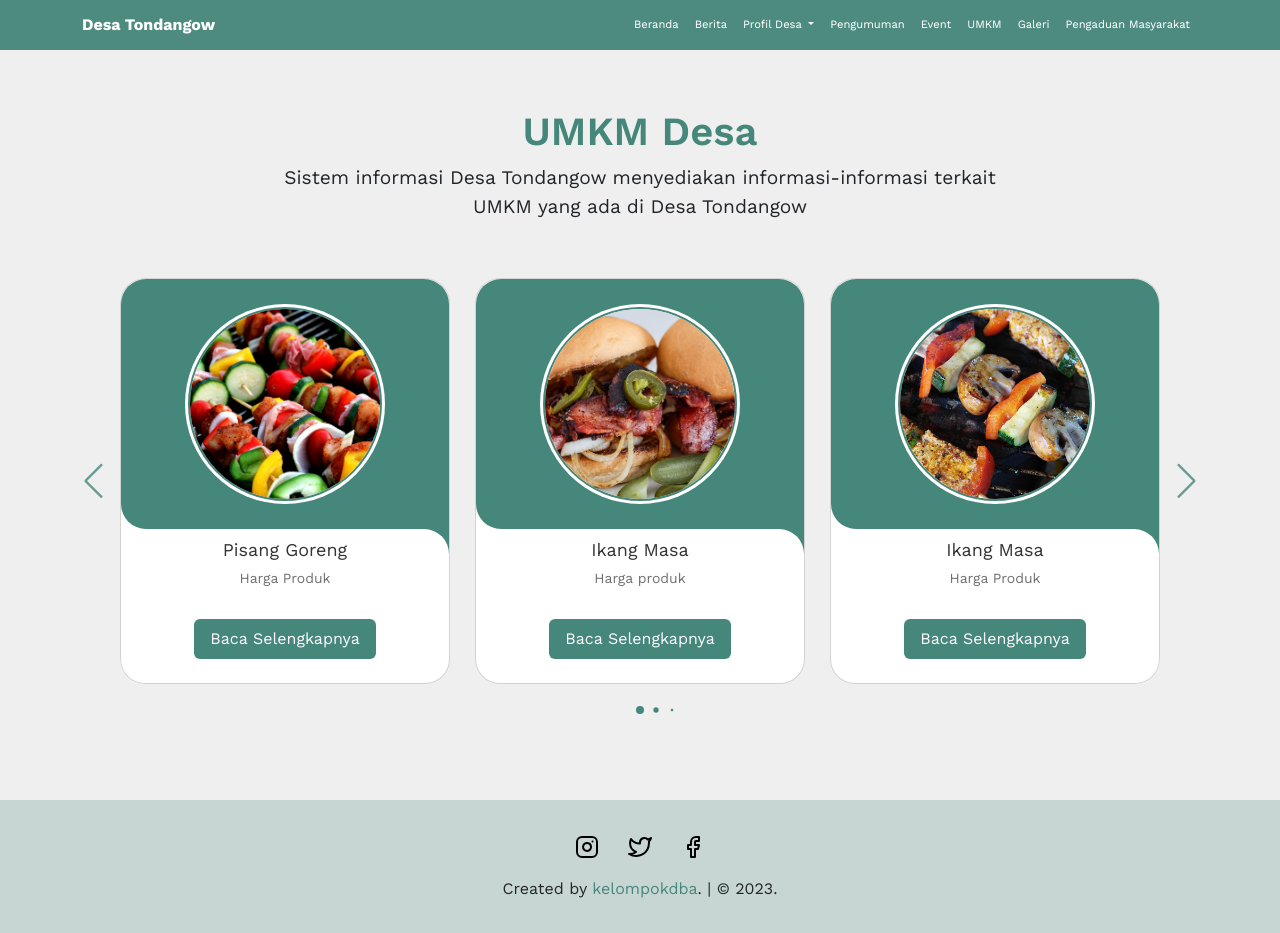
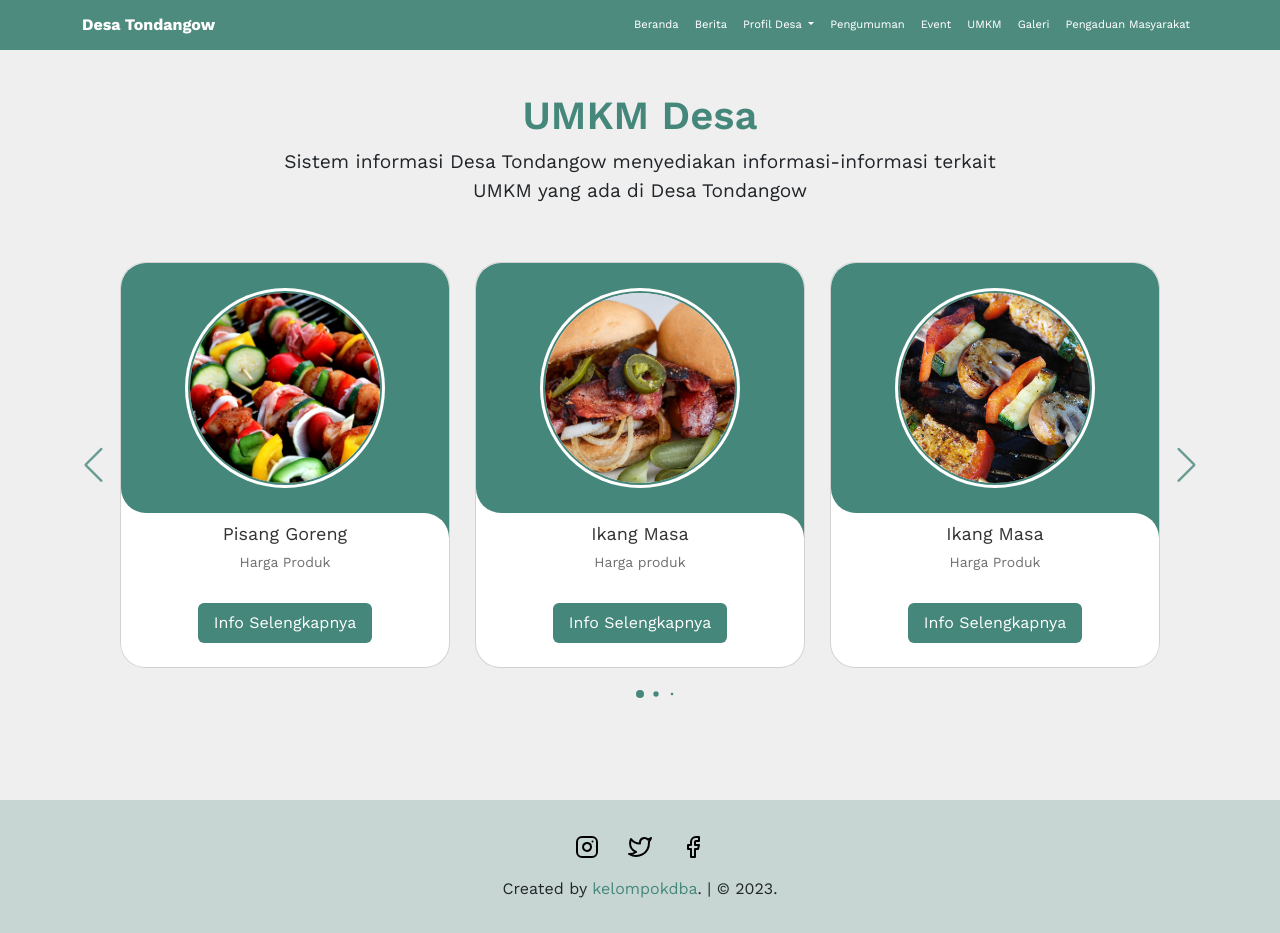
Before and after one commit to steinpongoh/sidesa, a PHP site: page /umkm.php in a window 1280 px wide. Run offline with PHP 8.4, Linux system fonts and the light colour scheme; some libraries are stand-ins or nearby versions.

Commit message:
melengkapi styling

```diff
--- a/css/style.css
+++ b/css/style.css
@@ -210,7 +210,8 @@ body {
 /* UMKM Start */
 .produk {
   min-height: 100vh;
-  padding-top: 2rem;
+  padding-top: 5rem;
+  padding-bottom: 5rem;
   margin-bottom: -3rem;
   display: flex;
   align-items: center;
--- a/templates/header.php
+++ b/templates/header.php
@@ -74,7 +74,7 @@
               </ul>
             </li>
             <a class="nav-link animate__animated animate__fadeIn" href="pengumuman.html">Pengumuman</a>
-            <a class="nav-link animate__animated animate__fadeIn" href="event.html">Event</a>
+            <a class="nav-link animate__animated animate__fadeIn" href="event.php">Event</a>
             <a class="nav-link animate__animated animate__fadeIn" href="umkm.php">UMKM</a>
             <a class="nav-link animate__animated animate__fadeIn" href="galeri.php">Galeri</a>
             <a class="nav-link animate__animated animate__fadeIn" href="pengaduan.php">Pengaduan Masyarakat</a>
--- a/umkm.php
+++ b/umkm.php
@@ -25,7 +25,7 @@ include 'templates/header.php';
                                 <h2 class="name">Pisang Goreng</h2>
                                 <p class="harga">Harga Produk</p>
 
-                                <button class="button">Baca Selengkapnya</button>
+                                <button class="button">Info Selengkapnya</button>
                             </div>
                         </div>
                         <div class="card swiper-slide">
@@ -41,7 +41,7 @@ include 'templates/header.php';
                                 <h2 class="name">Ikang Masa</h2>
                                 <p class="harga">Harga produk</p>
 
-                                <button class="button">Baca Selengkapnya</button>
+                                <button class="button">Info Selengkapnya</button>
                             </div>
                         </div>
                         <div class="card swiper-slide">
@@ -57,7 +57,7 @@ include 'templates/header.php';
                                 <h2 class="name">Ikang Masa</h2>
                                 <p class="harga">Harga Produk</p>
 
-                                <button class="button">Baca Selengkapnya</button>
+                                <button class="button">Info Selengkapnya</button>
                             </div>
                         </div>
                         <div class="card swiper-slide">
@@ -75,7 +75,7 @@ include 'templates/header.php';
                                     Harga Produk
                                 </p>
 
-                                <button class="button">Baca Selengkapnya</button>
+                                <button class="button">Info Selengkapnya</button>
                             </div>
                         </div>
                         <div class="card swiper-slide">
@@ -93,7 +93,7 @@ include 'templates/header.php';
                                     Harga Produk
                                 </p>
 
-                                <button class="button">Baca Selengkapnya</button>
+                                <button class="button">Info Selengkapnya</button>
                             </div>
                         </div>
                         <div class="card swiper-slide">
@@ -111,7 +111,7 @@ include 'templates/header.php';
                                     Harga Produk
                                 </p>
 
-                                <button class="button">Baca Selengkapnya</button>
+                                <button class="button">Info Selengkapnya</button>
                             </div>
                         </div>
                         <div class="card swiper-slide">
@@ -129,7 +129,7 @@ include 'templates/header.php';
                                     Harga Produk
                                 </p>
 
-                                <button class="button">Baca Selengkapnya</button>
+                                <button class="button">Info Selengkapnya</button>
                             </div>
                         </div>
                         <div class="card swiper-slide">
@@ -147,7 +147,7 @@ include 'templates/header.php';
                                     Harga Produk
                                 </p>
 
-                                <button class="button">Baca Selengkapnya</button>
+                                <button class="button">Info Selengkapnya</button>
                             </div>
                         </div>
                         <div class="card swiper-slide">
@@ -165,7 +165,7 @@ include 'templates/header.php';
                                     Harga Produk
                                 </p>
 
-                                <button class="button">Baca Selengkapnya</button>
+                                <button class="button">Info Selengkapnya</button>
                             </div>
                         </div>
                     </div>
```
Also changed, not shown: event.html (deleted), event.php (added).
